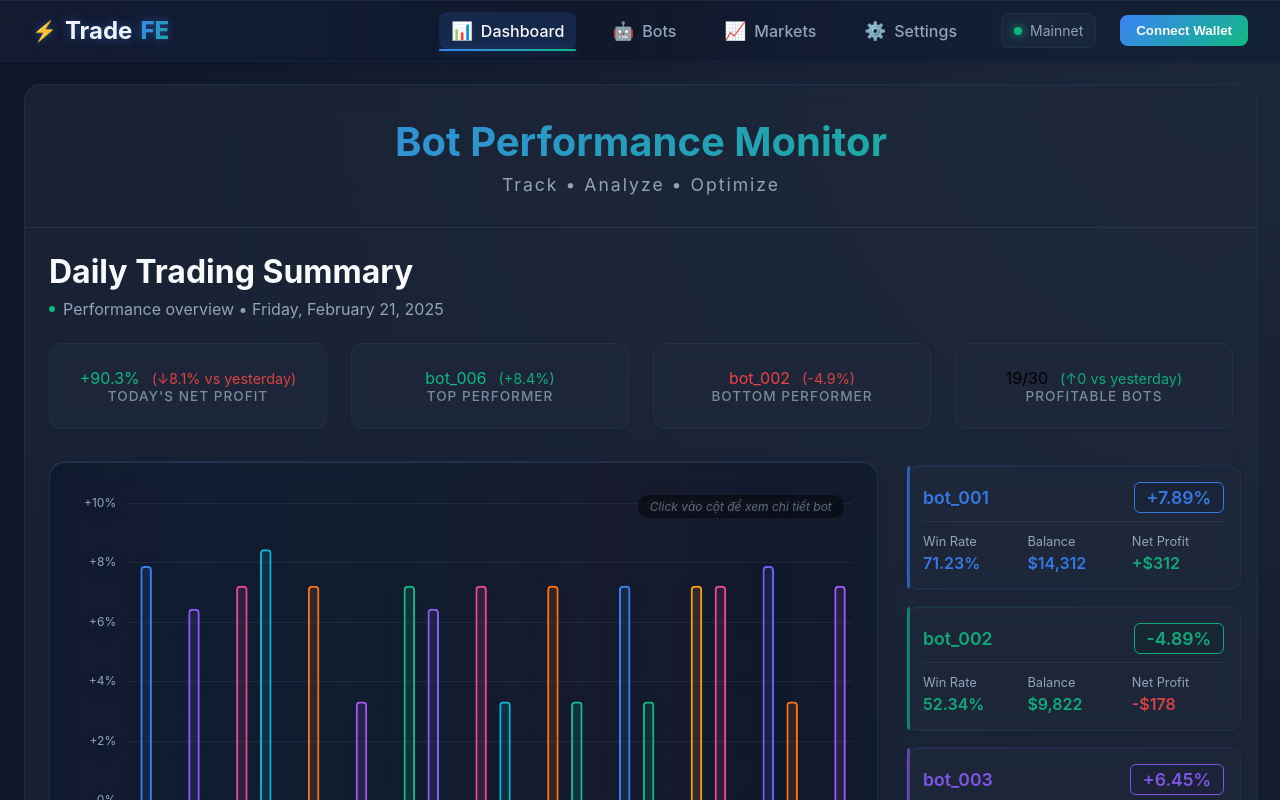
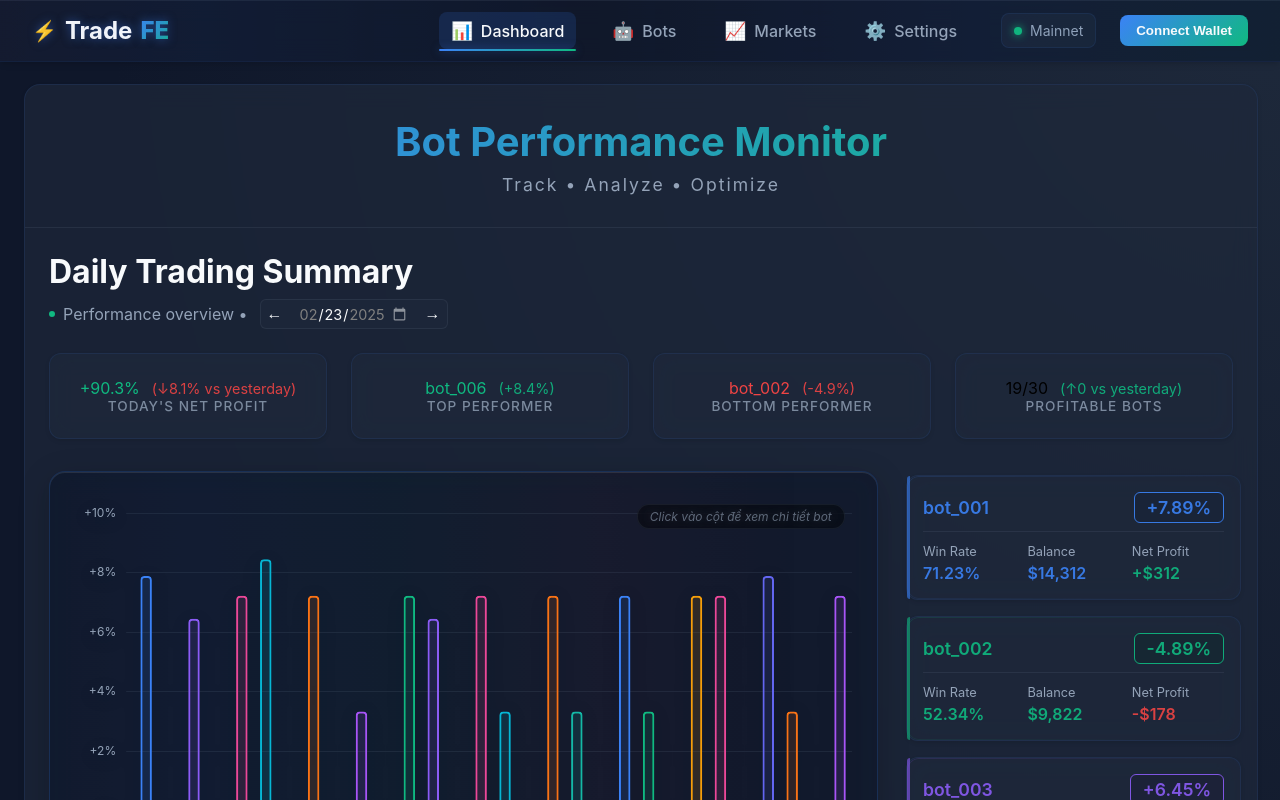
Before and after one commit to Nyxethra/trade-fe, a React (Create React App) app: page / in a window 1280 px wide. Shown: the top 800 px of the page. Built offline with nearby package versions, Linux system fonts and the light colour scheme.

Commit message:
Datepicker

```diff
--- a/src/App.css
+++ b/src/App.css
@@ -128,10 +128,13 @@
   margin-bottom: 8px;
 }
 
+.subtitle-with-controls {
+  margin-bottom: 24px;
+}
+
 .subtitle {
   color: var(--color-text-secondary);
   margin: 0;
-  margin-bottom: 24px;
   font-size: 1rem;
   display: flex;
   align-items: center;
@@ -145,6 +148,64 @@
   height: 6px;
   border-radius: 50%;
   background-color: var(--color-success);
+}
+
+.date-controls {
+  display: inline-flex;
+  align-items: center;
+  gap: 8px;
+  background: var(--color-card);
+  padding: 2px;
+  border-radius: 6px;
+  border: 1px solid var(--color-border);
+  margin-left: 4px;
+}
+
+.date-nav-btn {
+  background: transparent;
+  border: none;
+  color: var(--color-text-primary);
+  width: 24px;
+  height: 24px;
+  border-radius: 4px;
+  cursor: pointer;
+  display: flex;
+  align-items: center;
+  justify-content: center;
+  font-size: 1rem;
+  transition: all 0.2s ease;
+}
+
+.date-nav-btn:hover {
+  background: rgba(59, 130, 246, 0.1);
+  color: var(--color-primary);
+}
+
+.date-picker {
+  background: transparent;
+  border: none;
+  color: var(--color-text-primary);
+  font-family: inherit;
+  font-size: 0.9rem;
+  padding: 2px 4px;
+  border-radius: 4px;
+  cursor: pointer;
+  transition: all 0.2s ease;
+  width: 110px;
+}
+
+.date-picker:hover {
+  background: rgba(59, 130, 246, 0.1);
+}
+
+.date-picker::-webkit-calendar-picker-indicator {
+  filter: invert(1);
+  opacity: 0.5;
+  cursor: pointer;
+}
+
+.date-picker::-webkit-calendar-picker-indicator:hover {
+  opacity: 0.8;
 }
 
 .stats-summary {
--- a/src/App.js
+++ b/src/App.js
@@ -10,50 +10,69 @@ import { botsData } from './mocks/botsData';
 
 function App() {
   const [hoveredBot, setHoveredBot] = useState(null);
+  const [selectedDate, setSelectedDate] = useState(new Date('2025-02-23')); // Use the latest date from mock data
 
-  const date = new Date().toLocaleDateString('en-US', {
+  // Format date for display
+  const formattedDate = selectedDate.toLocaleDateString('vi-VN', {
     weekday: 'long',
     year: 'numeric',
     month: 'long',
     day: 'numeric'
   });
 
-  // Get today's and yesterday's stats
-  const todayStats = botsData.map(bot => ({
+  // Handle date navigation
+  const changeDate = (days) => {
+    const newDate = new Date(selectedDate);
+    newDate.setDate(selectedDate.getDate() + days);
+    setSelectedDate(newDate);
+  };
+
+  // Get stats for selected date and previous day
+  const getDateIndex = (date) => {
+    return botsData[0].daily_stats.findIndex(stat =>
+      new Date(stat.date).toISOString().split('T')[0] === date.toISOString().split('T')[0]
+    );
+  };
+
+  const selectedDateIndex = getDateIndex(selectedDate);
+  const previousDateIndex = selectedDateIndex + 1;
+
+  // Get selected date and previous date stats
+  const selectedDateStats = botsData.map(bot => ({
     name: bot.name,
-    performance: bot.daily_stats[0].profit_percent,
-    net_profit: bot.daily_stats[0].net_profit,
-    balance: bot.daily_stats[0].balance
+    performance: bot.daily_stats[selectedDateIndex]?.profit_percent || 0,
+    net_profit: bot.daily_stats[selectedDateIndex]?.net_profit || 0,
+    balance: bot.daily_stats[selectedDateIndex]?.balance || 0
   }));
 
-  const yesterdayStats = botsData.map(bot => ({
+  const previousDateStats = botsData.map(bot => ({
     name: bot.name,
-    performance: bot.daily_stats[1].profit_percent,
-    net_profit: bot.daily_stats[1].net_profit,
-    balance: bot.daily_stats[1].balance
+    performance: bot.daily_stats[previousDateIndex]?.profit_percent || 0,
+    net_profit: bot.daily_stats[previousDateIndex]?.net_profit || 0,
+    balance: bot.daily_stats[previousDateIndex]?.balance || 0
   }));
 
-  // Calculate today's metrics
-  const todayNetProfit = todayStats.reduce((sum, bot) => sum + bot.performance, 0).toFixed(1);
-  const yesterdayNetProfit = yesterdayStats.reduce((sum, bot) => sum + bot.performance, 0).toFixed(1);
-  const netProfitChange = (todayNetProfit - yesterdayNetProfit).toFixed(1);
+  // Calculate metrics for selected date
+  const selectedNetProfit = selectedDateStats.reduce((sum, bot) => sum + bot.performance, 0).toFixed(1);
+  const previousNetProfit = previousDateStats.reduce((sum, bot) => sum + bot.performance, 0).toFixed(1);
+  const netProfitChange = (selectedNetProfit - previousNetProfit).toFixed(1);
 
   // Find top and bottom performers
-  const topPerformer = todayStats.reduce((best, current) =>
+  const topPerformer = selectedDateStats.reduce((best, current) =>
     current.performance > best.performance ? current : best
   );
 
-  const bottomPerformer = todayStats.reduce((worst, current) =>
+  const bottomPerformer = selectedDateStats.reduce((worst, current) =>
     current.performance < worst.performance ? current : worst
   );
 
   // Calculate profitable bots
-  const profitableBotsToday = todayStats.filter(bot => bot.performance > 0).length;
-  const profitableBotsYesterday = yesterdayStats.filter(bot => bot.performance > 0).length;
+  const profitableBotsToday = selectedDateStats.filter(bot => bot.performance > 0).length;
+  const profitableBotsYesterday = previousDateStats.filter(bot => bot.performance > 0).length;
   const profitableBotsChange = profitableBotsToday - profitableBotsYesterday;
 
   // Calculate trading volume (total balance)
-  const tradingVolume = todayStats.reduce((sum, bot) => sum + bot.balance, 0);
+  const tradingVolume = selectedDateStats.reduce((sum, bot) => sum + bot.balance, 0);
   const formattedVolume = new Intl.NumberFormat('en-US', {
     style: 'currency',
     currency: 'USD',
@@ -75,17 +94,14 @@ function App() {
   ].filter(Boolean);
 
   // Latest data for bot cards
-  const latestBotsData = botsData.map(bot => {
-    const latestStats = bot.daily_stats[0];
-    return {
-      id: bot.name,
-      name: bot.name,
-      performance: latestStats.profit_percent,
-      winRate: `${latestStats.winrate}%`,
-      balance: latestStats.balance,
-      netProfit: latestStats.net_profit
-    };
-  });
+  const latestBotsData = selectedDateStats.map(bot => ({
+    id: bot.name,
+    name: bot.name,
+    performance: bot.performance,
+    winRate: `${botsData.find(b => b.name === bot.name).daily_stats[selectedDateIndex]?.winrate || 0}%`,
+    balance: bot.balance,
+    netProfit: bot.net_profit
+  }));
 
   // Prepare weekly data
   const weeklyData = Array.from({ length: 7 }).map((_, index) => ({
@@ -158,12 +174,40 @@ function App() {
             <div className="header-section">
               <div>
                 <h1>Daily Trading Summary</h1>
-                <p className="subtitle">
-                  Performance overview • {date}
-                </p>
+                <div className="subtitle-with-controls">
+                  <div className="subtitle">
+                    Performance overview •
+                    <div className="date-controls">
+                      <button
+                        className="date-nav-btn"
+                        onClick={() => changeDate(-1)}
+                        title="Previous day"
+                        disabled={selectedDateIndex === botsData[0].daily_stats.length - 1}
+                      >
+                        ←
+                      </button>
+                      <input
+                        type="date"
+                        value={selectedDate.toISOString().split('T')[0]}
+                        onChange={(e) => setSelectedDate(new Date(e.target.value))}
+                        className="date-picker"
+                        min={new Date(botsData[0].daily_stats[botsData[0].daily_stats.length - 1].date).toISOString().split('T')[0]}
+                        max={new Date(botsData[0].daily_stats[0].date).toISOString().split('T')[0]}
+                      />
+                      <button
+                        className="date-nav-btn"
+                        onClick={() => changeDate(1)}
+                        title="Next day"
+                        disabled={selectedDateIndex === 0}
+                      >
+                        →
+                      </button>
+                    </div>
+                  </div>
+                </div>
               </div>
               <StatsSummary
-                todayNetProfit={todayNetProfit}
+                todayNetProfit={selectedNetProfit}
                 todayNetProfitChange={netProfitChange}
                 topPerformer={topPerformer.name}
                 topPerformanceValue={topPerformer.performance.toFixed(1)}
```
